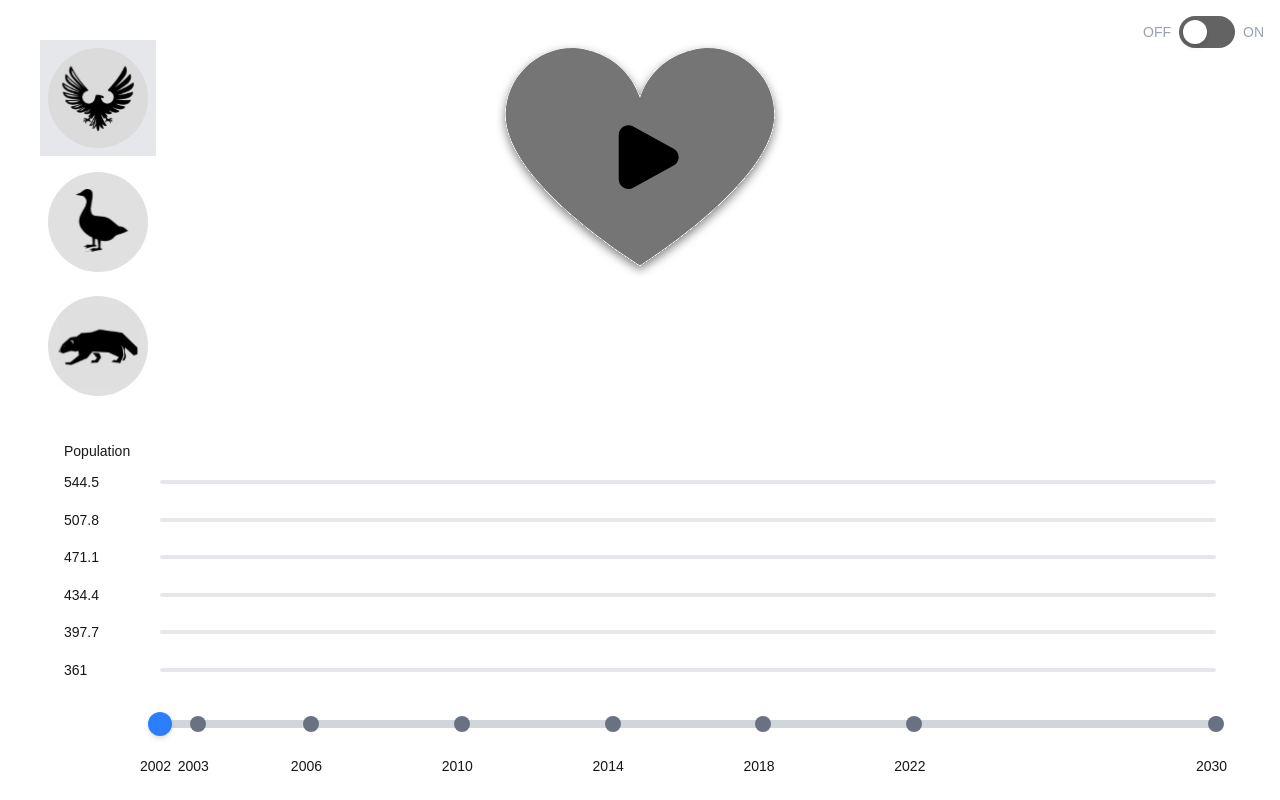
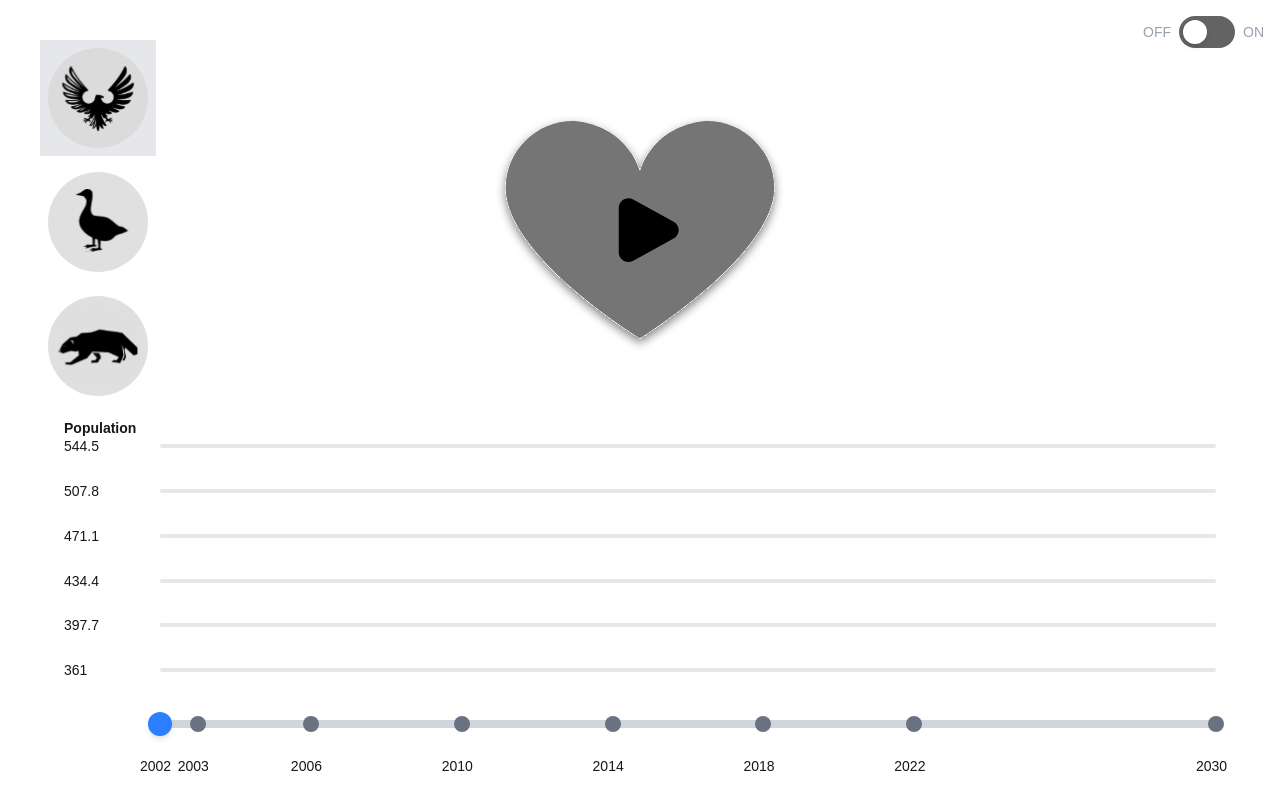
Before and after one commit to hsinlun99/sound-in-interaction, a Next.js app: page / in a window 1280 px wide. Built offline with nearby package versions, Linux system fonts and the light colour scheme.

Commit message:
refactor: :lipstick: refactor the layout for adding title for y axis

```diff
--- a/src/components/TimeLine.tsx
+++ b/src/components/TimeLine.tsx
@@ -156,7 +156,7 @@ const TimeLine: React.FC<TimeLineProps> = ({ years, yearAudios, healthLevels, po
   };
 
   return (
-    <div className="grid grid-rows-5 h-screen w-full max-w-full mx-auto overflow-hidden">
+    <div className="grid grid-rows-9 h-screen w-full max-w-full mx-auto overflow-hidden">
       {/* Button section - top 3/5 */}
 
       <div className="absolute top-4 right-4 flex items-center gap-2">
@@ -180,7 +180,7 @@ const TimeLine: React.FC<TimeLineProps> = ({ years, yearAudios, healthLevels, po
 
       <AnimalFact facts={facts} isAnswerShown={isAnswerShown} animalId={animalId} />
 
-      <div className="row-span-2 flex items-center justify-center">
+      <div className="row-span-4 flex items-end justify-center">
         <div className="grid grid-cols-12 w-full max-w-xl mx-auto">
           <button
             onClick={togglePlayback}
@@ -196,17 +196,15 @@ const TimeLine: React.FC<TimeLineProps> = ({ years, yearAudios, healthLevels, po
           {/* Y-axis title */}
           <div className="col-span-1 flex flex-col justify-end h-full">
               <div className="flex items-center h-1">
-                <span className="text-sm">Population</span>
+                <span className="text-sm font-bold">Population</span>
               </div>
           </div>
 
-          <div className="col-span-11 relative">
-          </div>
         </div>
       </div>
 
       {/* Timeline section - bottom 2/5 */}
-      <div className="row-span-2 flex flex-col justify-start px-4">
+      <div className="row-span-4 flex flex-col justify-start px-4">
         {/* Increased max-width for wider timeline */}
         <div className="w-full max-w-6xl mx-auto grid grid-cols-12 h-2/3">
           {/* Y-axis labels column */}
```
